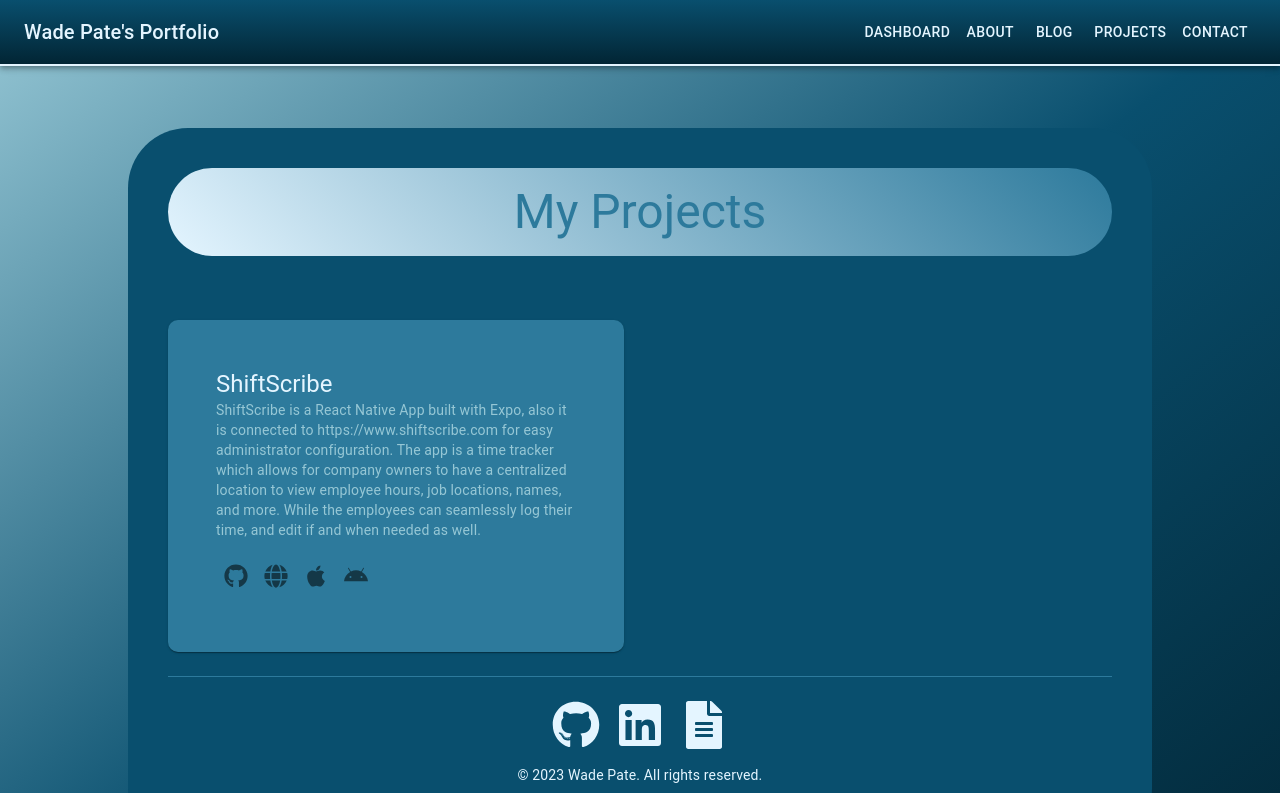
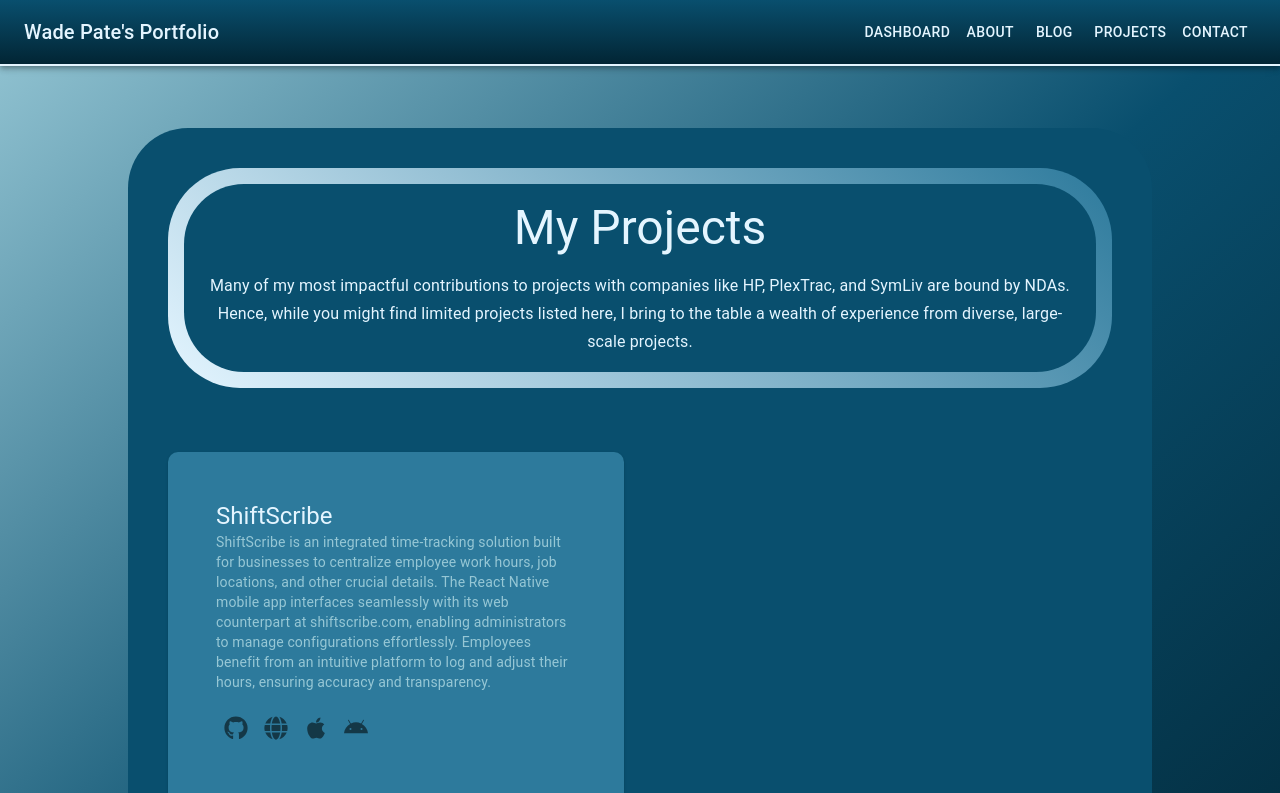
Before and after one commit to Dozr13/port_v3.0, a Next.js app: page /projects in a window 1280 px wide. Shown: the top 793 px of the page. Built offline with nearby package versions, Linux system fonts and the light colour scheme.

Commit message:
minor touch ups to /projects and some styling

```diff
--- a/src/app/page.tsx
+++ b/src/app/page.tsx
@@ -11,9 +11,9 @@ import {
 import { FaChevronDown, FaChevronUp } from "react-icons/fa";
 
 import { useState } from "react";
+import HoverLinkCard from "../components/cards/hover-card";
 import Footer from "../components/footer";
 import Header from "../components/header";
-import HoverLinkCard from "../components/hover-link-card";
 import {
   MID_GROUND_COLOR,
   PRIMARY_COLOR,
--- a/src/app/projects/page.tsx
+++ b/src/app/projects/page.tsx
@@ -1,12 +1,5 @@
-import {
-  Box,
-  Card,
-  CardContent,
-  Grid,
-  IconButton,
-  Typography,
-} from "@mui/material";
-import { FaAndroid, FaApple, FaGithub, FaGlobe } from "react-icons/fa";
+import { Box, Grid, Typography } from "@mui/material";
+import ProjectCard from "../../components/cards/project-card";
 import Footer from "../../components/footer";
 import Header from "../../components/header";
 import {
@@ -37,61 +30,39 @@ export default function Projects() {
           textAlign: "center",
         }}
       >
-        <Typography variant="h3" sx={{ color: MID_GROUND_COLOR }}>
-          My Projects
-        </Typography>
+        <Box
+          sx={{
+            flexGrow: 1,
+            height: "100%",
+            background: "#094f6e",
+            borderRadius: 15,
+            padding: 2,
+            textAlign: "center",
+          }}
+        >
+          <Typography variant="h3" sx={{ color: PRIMARY_COLOR }}>
+            My Projects
+          </Typography>
+          <Typography variant="subtitle1" sx={{ color: PRIMARY_COLOR, mt: 2 }}>
+            Many of my most impactful contributions to projects with companies
+            like HP, PlexTrac, and SymLiv are bound by NDAs. Hence, while you
+            might find limited projects listed here, I bring to the table a
+            wealth of experience from diverse, large-scale projects.
+          </Typography>
+        </Box>
       </Box>
 
       <Grid container spacing={4}>
         {projectData.map((project, index) => (
           <Grid item md={6} xs={12} key={index}>
-            <Card
-              sx={{
-                backgroundColor: MID_GROUND_COLOR,
-                borderRadius: "10px",
-                padding: 4,
-                color: PRIMARY_COLOR,
-              }}
-            >
-              <CardContent>
-                <Typography variant="h5">{project.title}</Typography>
-                <Typography variant="body2" sx={{ mb: 2 }}>
-                  {project.description}
-                </Typography>
-                <IconButton
-                  aria-label="GitHub link"
-                  href={project.githubLink}
-                  target="_blank"
-                  rel="noopener noreferrer"
-                >
-                  <FaGithub sx={{ color: PRIMARY_COLOR }} />
-                </IconButton>
-                <IconButton
-                  aria-label="Website link"
-                  href={project.website}
-                  target="_blank"
-                  rel="noopener noreferrer"
-                >
-                  <FaGlobe sx={{ color: PRIMARY_COLOR }} />
-                </IconButton>
-                <IconButton
-                  aria-label="iOS link"
-                  href={project.iosLink}
-                  target="_blank"
-                  rel="noopener noreferrer"
-                >
-                  <FaApple sx={{ color: PRIMARY_COLOR }} />
-                </IconButton>
-                <IconButton
-                  aria-label="Android link"
-                  href={project.androidLink}
-                  target="_blank"
-                  rel="noopener noreferrer"
-                >
-                  <FaAndroid sx={{ color: PRIMARY_COLOR }} />
-                </IconButton>
-              </CardContent>
-            </Card>
+            <ProjectCard
+              title={project.title}
+              description={project.description}
+              githubLink={project.githubLink}
+              website={project.website}
+              iosLink={project.iosLink}
+              androidLink={project.androidLink}
+            />
           </Grid>
         ))}
       </Grid>
--- a/src/components/hover-link-card.tsx
+++ b/src/components/cards/hover-card.tsx
@@ -4,13 +4,13 @@ import {
   MID_GROUND_COLOR,
   PRIMARY_COLOR,
   SECONDARY_BACKGROUND_COLOR,
-} from "../constants/color-palette";
+} from "../../constants/color-palette";
 
 interface HoverLinkCardProps {
-  href: string;
   title: string;
   description: string | JSX.Element | (string | JSX.Element)[];
   descriptionLineTwo?: string | JSX.Element;
+  href?: string;
 }
 
 const HoverLinkCard = ({
@@ -20,7 +20,7 @@ const HoverLinkCard = ({
   descriptionLineTwo,
 }: HoverLinkCardProps) => {
   return (
-    <Link href={href} underline="none">
+    <Link href={href || "#!"} underline="none">
       <ButtonBase component="div" style={{ display: "flex", height: "100%" }}>
         <Card
           sx={{
@@ -31,13 +31,15 @@ const HoverLinkCard = ({
             color: PRIMARY_COLOR,
             boxShadow: "0 3px 5px rgba(0, 0, 0, 0.3)",
             transition: "all 0.3s ease",
+            ...(href && {
               "&:hover": {
                 backgroundColor: SECONDARY_BACKGROUND_COLOR,
                 color: PRIMARY_COLOR,
                 transform: "scale(1.05)",
                 boxShadow: "0 5px 15px rgba(0, 0, 0, 0.5)",
               },
-            cursor: "pointer",
+            }),
+            cursor: href ? "pointer" : "default",
           }}
         >
           <CardContent>
--- /dev/null
+++ b/src/components/cards/project-card.tsx
@@ -0,0 +1,85 @@
+import { Card, CardContent, IconButton, Typography } from "@mui/material";
+import { FaAndroid, FaApple, FaGithub, FaGlobe } from "react-icons/fa";
+import { MID_GROUND_COLOR, PRIMARY_COLOR } from "../../constants/color-palette";
+
+interface ProjectCardProps {
+  title: string;
+  description: string;
+  githubLink?: string;
+  website?: string;
+  iosLink?: string;
+  androidLink?: string;
+}
+
+const ProjectCard = ({
+  title,
+  description,
+  githubLink,
+  website,
+  iosLink,
+  androidLink,
+}: ProjectCardProps) => {
+  return (
+    <Card
+      sx={{
+        backgroundColor: MID_GROUND_COLOR,
+        borderRadius: "10px",
+        padding: 4,
+        color: PRIMARY_COLOR,
+      }}
+    >
+      <CardContent>
+        <Typography variant="h5">{title}</Typography>
+        <Typography variant="body2" sx={{ mb: 2 }}>
+          {description}
+        </Typography>
+
+        {githubLink && (
+          <IconButton
+            aria-label="GitHub link"
+            href={githubLink}
+            target="_blank"
+            rel="noopener noreferrer"
+          >
+            <FaGithub sx={{ color: PRIMARY_COLOR }} />
+          </IconButton>
+        )}
+
+        {website && (
+          <IconButton
+            aria-label="Website link"
+            href={website}
+            target="_blank"
+            rel="noopener noreferrer"
+          >
+            <FaGlobe sx={{ color: PRIMARY_COLOR }} />
+          </IconButton>
+        )}
+
+        {iosLink && (
+          <IconButton
+            aria-label="iOS link"
+            href={iosLink}
+            target="_blank"
+            rel="noopener noreferrer"
+          >
+            <FaApple sx={{ color: PRIMARY_COLOR }} />
+          </IconButton>
+        )}
+
+        {androidLink && (
+          <IconButton
+            aria-label="Android link"
+            href={androidLink}
+            target="_blank"
+            rel="noopener noreferrer"
+          >
+            <FaAndroid sx={{ color: PRIMARY_COLOR }} />
+          </IconButton>
+        )}
+      </CardContent>
+    </Card>
+  );
+};
+
+export default ProjectCard;
--- a/src/data/projects.ts
+++ b/src/data/projects.ts
@@ -2,7 +2,7 @@ export const projectData = [
   {
     title: "ShiftScribe",
     description:
-      "ShiftScribe is a React Native App built with Expo, also it is connected to https://www.shiftscribe.com for easy administrator configuration. The app is a time tracker which allows for company owners to have a centralized location to view employee hours, job locations, names, and more. While the employees can seamlessly log their time, and edit if and when needed as well.",
+      "ShiftScribe is an integrated time-tracking solution built for businesses to centralize employee work hours, job locations, and other crucial details. The React Native mobile app interfaces seamlessly with its web counterpart at shiftscribe.com, enabling administrators to manage configurations effortlessly. Employees benefit from an intuitive platform to log and adjust their hours, ensuring accuracy and transparency.",
     githubLink: "https://github.com/Dozr13/ShiftScribe",
     iosLink: "https://apps.apple.com/us/app/shiftscribe/id6450401614",
     androidLink:
```
Also changed, not shown: src/app/about/page.tsx (+64 -41 lines). Lines whose indentation alone changed are shown as unchanged.
